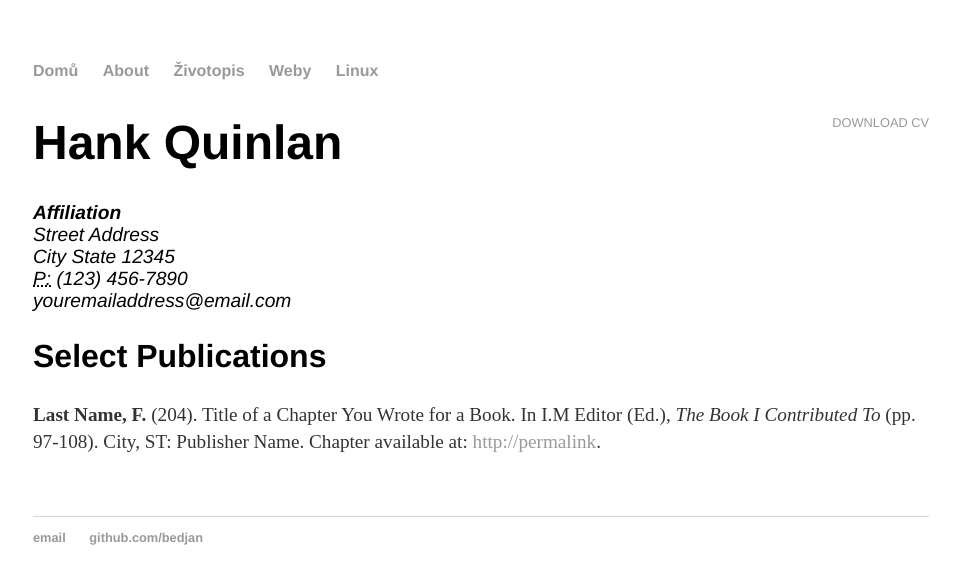
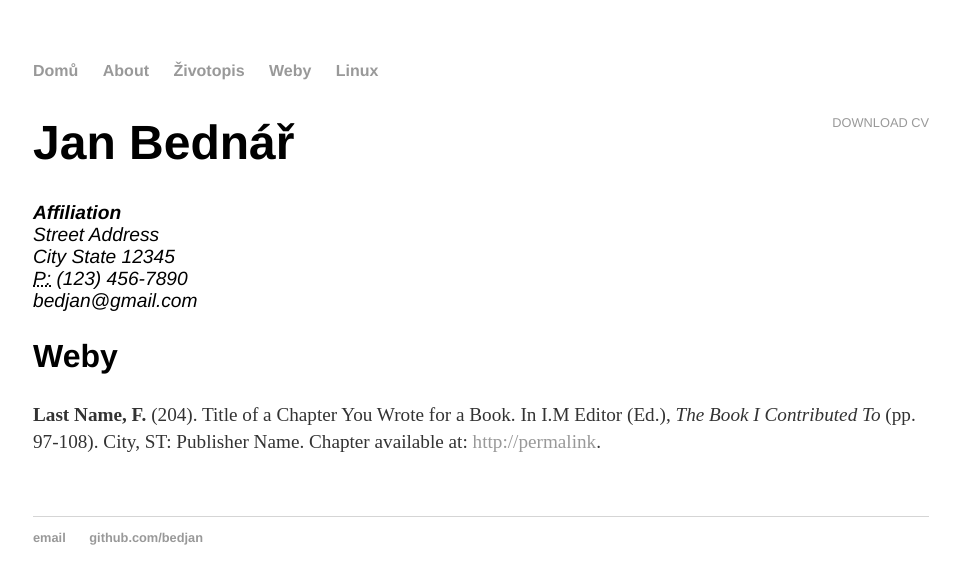
Before and after one commit to bedjan/bedjan.github.io, a Jekyll site: the page built from zivotopis/index.html, in a window 1280 px wide. Shown: the top 584 px of the page, without its empty margins (159-1119 px from the left). Built offline with Jekyll 4.4.1, drawn with Linux system fonts in a browser that asks for light colours.

Commit message:
Update index.html

```diff
--- a/zivotopis/index.html
+++ b/zivotopis/index.html
@@ -1,20 +1,20 @@
 ---
 layout: default
-title: CV of Your Name
+title: Životopis Jan Bednář
 ---
 
 	<div class="cv">
-		<a href="#" class="download" title="Download CV as PDF">Download CV</a>
-					<h1>Hank Quinlan</h1>
+		<a href="#" class="download" title="Stáhnout CV jako PDF">Download CV</a>
+					<h1>Jan Bednář</h1>
 					<address>
 					<strong>Affiliation</strong><br>
 					Street Address<br>
 					City State 12345<br>
 					<abbr title="phone">P:</abbr> (123) 456-7890<br>
-					<span class="obfuscate">youremailaddress@email.com</span>
+					<span class="obfuscate">bedjan@gmail.com</span>
 					</address>
 
-					<h2>Select Publications</h2>
+					<h2>Weby</h2>
 
 					<p><strong>Last Name, F.</strong> (204). Title of a Chapter You Wrote for a Book. In I.M Editor (Ed.), <em>The Book I Contributed To</em> (pp. 97-108). City, ST: Publisher Name. Chapter available at: <a href="#">http://permalink</a>.
 
```
